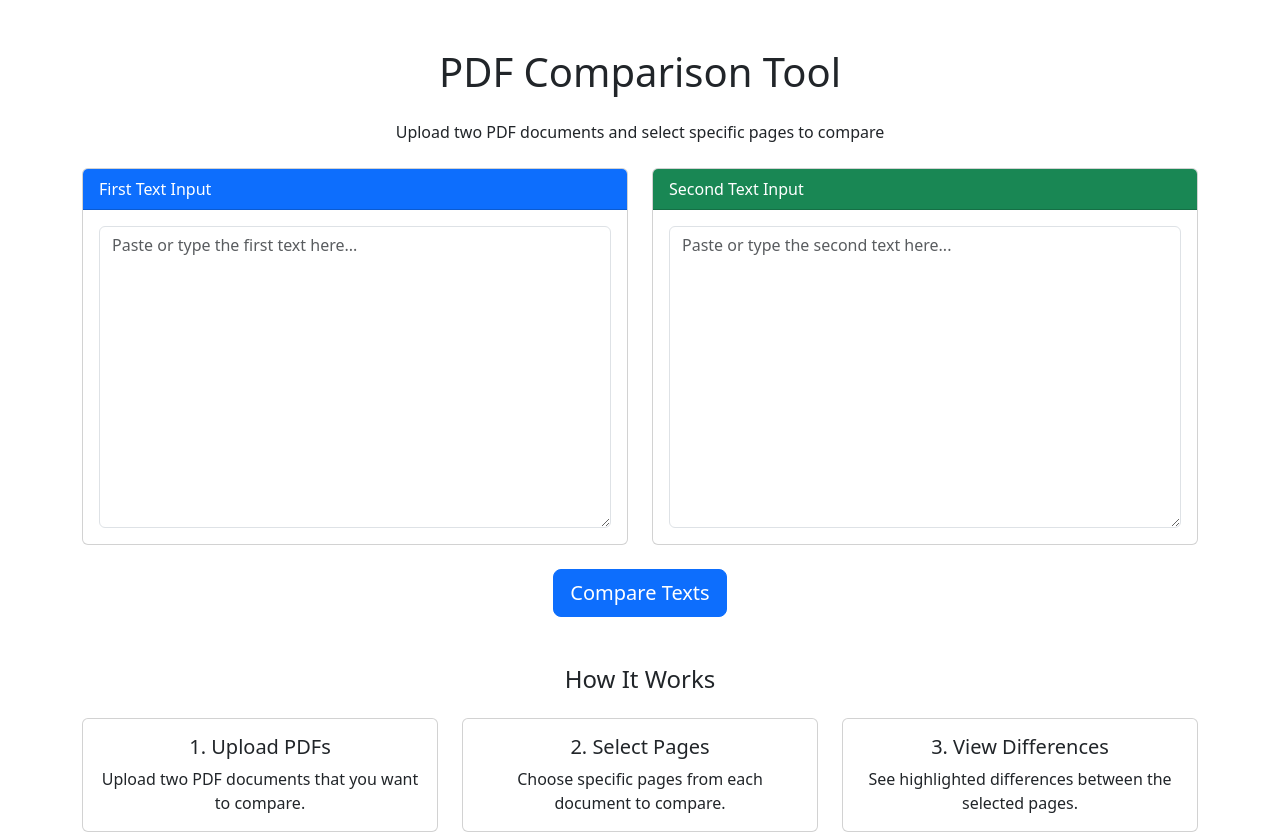
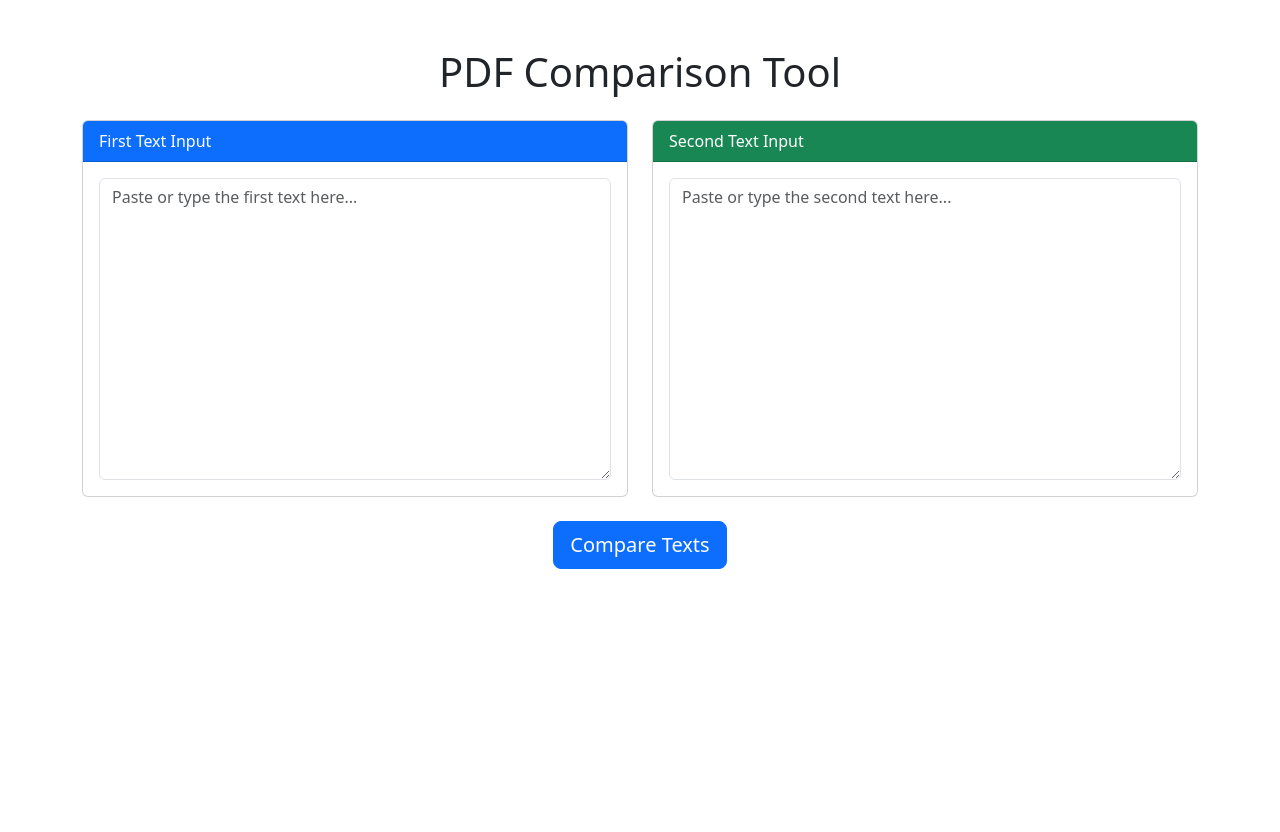
Before and after one commit to JasonSCFu/PDF_compare_text_extract, a Flask app: page / in a window 1280 px wide. After the commit the page ends 569 px from the top, so only its background shows below. Run offline with Flask 2, Linux system fonts and the light colour scheme; some libraries are stand-ins or nearby versions.

Commit message:
Fix AJAX comparison and streamline UI
- Fixed variable name typo causing 500 error
- Removed intermediate comparison step
- Improved form submission handling
- Updated UI to show results directly
- Removed unnecessary upload instructions

```diff
--- a/app.py
+++ b/app.py
@@ -38,7 +38,7 @@ def get_pdf_page_count(pdf_path):
 def index():
     return render_template('index.html')
 
-@app.route('/upload', methods=['POST'])
+@app.route('/', methods=['POST'])
 def upload_files():
     # Get pasted texts from the form
     text1 = request.form.get('text1', '').strip()
@@ -48,20 +48,87 @@ def upload_files():
         flash('Both text inputs are required', 'error')
         return redirect(request.url)
 
-    # Store texts in session (or pass directly)
-    session_data = {
-        'text1': text1,
-        'text2': text2,
-        'page_count1': 1,
-        'page_count2': 1
-    }
+    # For AJAX requests, return JSON response
+    if request.headers.get('X-Requested-With') == 'XMLHttpRequest':
+        # Import the highlight_text_diff function
+        import difflib
 
-    return render_template('compare.html',
-                          file1='Pasted Text 1',
-                          file2='Pasted Text 2',
-                          page_count1=1,
-                          page_count2=1,
-                          session_data=session_data)
+        def highlight_text_diff(a, b, color):
+            matcher = difflib.SequenceMatcher(None, a.split(), b.split())
+            result = []
+            for opcode, i1, i2, j1, j2 in matcher.get_opcodes():
+                if opcode == 'equal':
+                    words = a.split()[i1:i2] if color == 'red' else b.split()[j1:j2]
+                    result.extend(words)
+                elif opcode == 'delete' and color == 'red':
+                    for word in a.split()[i1:i2]:
+                        result.append(f'<span style="background:#f8d7da;color:#721c24;">{word}</span>')
+                elif opcode == 'insert' and color == 'green':
+                    for word in b.split()[j1:j2]:
+                        result.append(f'<span style="background:#d4edda;color:#155724;">{word}</span>')
+                elif opcode == 'replace':
+                    if color == 'red':
+                        for word in a.split()[i1:i2]:
+                            result.append(f'<span style="background:#f8d7da;color:#721c24;">{word}</span>')
+                    elif color == 'green':
+                        for word in b.split()[j1:j2]:
+                            result.append(f'<span style="background:#d4edda;color:#155724;">{word}</span>')
+            return ' '.join(result)
+
+        lines1 = text1.splitlines()
+        lines2 = text2.splitlines()
+        max_lines = max(len(lines1), len(lines2))
+        highlighted1 = []
+        highlighted2 = []
+        has_diff = False
+
+        for i in range(max_lines):
+            l1 = lines1[i] if i < len(lines1) else ''
+            l2 = lines2[i] if i < len(lines2) else ''
+            h1 = highlight_text_diff(l1, l2, 'red')
+            h2 = highlight_text_diff(l1, l2, 'green')
+            if h1 != l1 or h2 != l2:
+                has_diff = True
+            highlighted1.append(h1)
+            highlighted2.append(h2)
+
+        # Prepare the comparison result HTML
+        highlighted1_html = '\n'.join(highlighted1)
+        highlighted2_html = '\n'.join(highlighted2)
+
+        compare_html = f'''<div class="comparison-result">
+            <div class="row">
+                <div class="col-md-6">
+                    <div class="card">
+                        <div class="card-header bg-primary text-white">First Text (with highlights)</div>
+                        <div class="card-body" style="white-space: pre-wrap;">{highlighted1_html}</div>
+                    </div>
+                </div>
+                <div class="col-md-6">
+                    <div class="card">
+                        <div class="card-header bg-success text-white">Second Text (with highlights)</div>
+                        <div class="card-body" style="white-space: pre-wrap;">{highlighted2_html}</div>
+                    </div>
+                </div>
+            </div>
+            <div class="text-center mt-4">
+                <a href="/" class="btn btn-secondary">New Comparison</a>
+            </div>
+        </div>'''
+
+        if not has_diff:
+            return {
+                'status': 'success',
+                'html': '<div class="alert alert-info text-center">No differences found.</div>'
+            }, 200, {'Content-Type': 'application/json'}
+
+        return {
+            'status': 'success',
+            'html': compare_html
+        }, 200, {'Content-Type': 'application/json'}
+
+    # For non-AJAX requests, render the result directly
+    return compare(text1, text2)
 
 @app.route('/compare', methods=['POST'])
 def compare():
@@ -69,40 +136,95 @@ def compare():
     text1 = request.form.get('text1', '').strip()
     text2 = request.form.get('text2', '').strip()
 
-    # Get italic words to highlight (if specified)
-    italic_words_input = request.form.get('italic_words', '').strip()
-    specific_italic_words = None
-    if italic_words_input:
-        specific_italic_words = [word.strip() for word in italic_words_input.split(',') if word.strip()]
-
     if not text1 or not text2:
         flash('Both text inputs are required', 'error')
         return redirect(url_for('index'))
 
-    # --- Simple text comparison logic ---
-    # For demonstration, show differences using difflib
+    # --- Highlight differences in the original texts ---
     import difflib
-    diff = difflib.ndiff(text1.splitlines(), text2.splitlines())
-    diff_html = ''
-    for line in diff:
-        if line.startswith('- '):
-            diff_html += f'<div style="background:#f8d7da;color:#721c24;">{line[2:]}</div>'  # Red: only in text1
-        elif line.startswith('+ '):
-            diff_html += f'<div style="background:#d4edda;color:#155724;">{line[2:]}</div>'  # Green: only in text2
-        elif line.startswith('? '):
-            continue  # skip markers
-        else:
-            diff_html += f'<div>{line[2:]}</div>'
+    def highlight_text_diff(a, b, color):
+        matcher = difflib.SequenceMatcher(None, a.split(), b.split())
+        result = []
+        for opcode, i1, i2, j1, j2 in matcher.get_opcodes():
+            if opcode == 'equal':
+                # For 'equal' opcode, show the words from the text being processed
+                words = a.split()[i1:i2] if color == 'red' else b.split()[j1:j2]
+                result.extend(words)
+            elif opcode == 'delete' and color == 'red':
+                # Highlight deletions in red (for first text)
+                for word in a.split()[i1:i2]:
+                    result.append(f'<span style="background:#f8d7da;color:#721c24;">{word}</span>')
+            elif opcode == 'insert' and color == 'green':
+                # Highlight insertions in green (for second text)
+                for word in b.split()[j1:j2]:
+                    result.append(f'<span style="background:#d4edda;color:#155724;">{word}</span>')
+            elif opcode == 'replace':
+                if color == 'red':
+                    # For first text, show replaced/deleted words in red
+                    for word in a.split()[i1:i2]:
+                        result.append(f'<span style="background:#f8d7da;color:#721c24;">{word}</span>')
+                elif color == 'green':
+                    # For second text, show new words in green
+                    for word in b.split()[j1:j2]:
+                        result.append(f'<span style="background:#d4edda;color:#155724;">{word}</span>')
+        return ' '.join(result)
 
-    # Optionally highlight specific italic words (blue)
-    if specific_italic_words:
-        import re
-        for word in specific_italic_words:
-            diff_html = re.sub(rf'\b({re.escape(word)})\b', r'<span style="color:#0d6efd;font-style:italic;">\1</span>', diff_html, flags=re.IGNORECASE)
+    lines1 = text1.splitlines()
+    lines2 = text2.splitlines()
+    max_lines = max(len(lines1), len(lines2))
+    highlighted1 = []
+    highlighted2 = []
+    has_diff = False
+    for i in range(max_lines):
+        l1 = lines1[i] if i < len(lines1) else ''
+        l2 = lines2[i] if i < len(lines2) else ''
+        h1 = highlight_text_diff(l1, l2, 'red')  # First text: highlight what's in text1 but not in text2
+        h2 = highlight_text_diff(l1, l2, 'green')  # Second text: highlight what's in text2 but not in text1
+        if h1 != l1 or h2 != l2:
+            has_diff = True
+        highlighted1.append(h1)
+        highlighted2.append(h2)
 
-    return render_template('result.html',
-                           comparison_result=diff_html,
-                           specific_words=', '.join(specific_italic_words) if specific_italic_words else None)
+    # Prepare the comparison result HTML
+    highlighted1_html = '\n'.join(highlighted1)
+    highlighted2_html = '\n'.join(highlighted2)
+
+    compare_html = f'''<div class="comparison-result">
+        <div class="row">
+            <div class="col-md-6">
+                <div class="card">
+                    <div class="card-header bg-primary text-white">First Text (with highlights)</div>
+                    <div class="card-body" style="white-space: pre-wrap;">{highlighted1_html}</div>
+                </div>
+            </div>
+            <div class="col-md-6">
+                <div class="card">
+                    <div class="card-header bg-success text-white">Second Text (with highlights)</div>
+                    <div class="card-body" style="white-space: pre-wrap;">{highlighted2_html}</div>
+                </div>
+            </div>
+        </div>
+        <div class="text-center mt-4">
+            <a href="/" class="btn btn-secondary">New Comparison</a>
+        </div>
+    </div>'''
+
+    # If AJAX request, return the comparison result as JSON
+    if request.headers.get('X-Requested-With') == 'XMLHttpRequest':
+        if not has_diff:
+            return {
+                'status': 'success',
+                'html': '<div class="alert alert-info text-center">No differences found.</div>'
+            }, 200, {'Content-Type': 'application/json'}
+
+        return {
+            'status': 'success',
+            'html': compare_html
+        }, 200, {'Content-Type': 'application/json'}
+
+    # For non-AJAX, render the same in result.html
+    return render_template('result.html', comparison_result=compare_html)
+
 
 @app.route('/results/<filename>')
 def view_result(filename):
--- a/templates/index.html
+++ b/templates/index.html
@@ -29,7 +29,6 @@
 <body>
     <div class="container mt-5">
         <h1 class="text-center mb-4">PDF Comparison Tool</h1>
-        <p class="text-center mb-4">Upload two PDF documents and select specific pages to compare</p>
 
         <!-- Flash Messages -->
         {% with messages = get_flashed_messages(with_categories=true) %}
@@ -43,7 +42,8 @@
             {% endif %}
         {% endwith %}
 
-        <form action="{{ url_for('upload_files') }}" method="post">
+        <div id="input-form">
+            <form id="compare-form" action="{{ url_for('index') }}" method="post">
                 <div class="row">
                     <div class="col-md-6">
                         <div class="card">
@@ -67,127 +67,92 @@
                     </div>
                 </div>
                 <div class="text-center mt-4">
-                <button type="submit" class="btn btn-primary btn-lg">Compare Texts</button>
+                    <button type="submit" class="btn btn-primary btn-lg" id="compare-btn">
+                        <span id="button-text">Compare Texts</span>
+                        <span id="button-spinner" class="spinner-border spinner-border-sm d-none" role="status"></span>
+                    </button>
                 </div>
             </form>
+        </div>
+        <div id="compare-result" class="mt-5"></div>
 
-        <div class="mt-5 text-center">
-            <h4>How It Works</h4>
-            <div class="row mt-4">
-                <div class="col-md-4">
-                    <div class="card">
-                        <div class="card-body">
-                            <h5 class="card-title">1. Upload PDFs</h5>
-                            <p class="card-text">Upload two PDF documents that you want to compare.</p>
-                        </div>
-                    </div>
-                </div>
-                <div class="col-md-4">
-                    <div class="card">
-                        <div class="card-body">
-                            <h5 class="card-title">2. Select Pages</h5>
-                            <p class="card-text">Choose specific pages from each document to compare.</p>
-                        </div>
-                    </div>
-                </div>
-                <div class="col-md-4">
-                    <div class="card">
-                        <div class="card-body">
-                            <h5 class="card-title">3. View Differences</h5>
-                            <p class="card-text">See highlighted differences between the selected pages.</p>
-                        </div>
-                    </div>
-                </div>
-            </div>
-        </div>
+
     </div>
 
-    <script src="https://cdn.jsdelivr.net/npm/bootstrap@5.3.0/dist/js/bootstrap.bundle.min.js"></script>
+    <script src="https://cdn.jsdelivr.net/npm/bootstrap@5.1.3/dist/js/bootstrap.bundle.min.js"></script>
     <script>
     document.addEventListener('DOMContentLoaded', function() {
-            // Handle file selection for first PDF
-            const uploadContainer1 = document.getElementById('upload-container-1');
-            const fileInput1 = document.getElementById('pdf1');
-            const fileName1 = document.getElementById('file-name-1');
+        const form = document.getElementById('compare-form');
+        const resultDiv = document.getElementById('compare-result');
+        const compareBtn = document.getElementById('compare-btn');
+        const buttonText = document.getElementById('button-text');
+        const buttonSpinner = document.getElementById('button-spinner');
 
-            uploadContainer1.addEventListener('click', function() {
-                fileInput1.click();
-            });
+        // Function to handle form submission
+        async function handleSubmit(e) {
+            e.preventDefault();
 
-            fileInput1.addEventListener('change', function() {
-                if (this.files.length > 0) {
-                    fileName1.textContent = this.files[0].name;
+            // Show loading state
+            compareBtn.disabled = true;
+            buttonText.textContent = 'Comparing...';
+            buttonSpinner.classList.remove('d-none');
+
+            try {
+                // Show loading message
+                resultDiv.innerHTML = '<div class="text-center"><div class="spinner-border text-primary" role="status"><span class="visually-hidden">Loading...</span></div><p class="mt-2">Comparing texts...</p></div>';
+
+                // Submit form data
+                const response = await fetch(form.action, {
+                    method: 'POST',
+                    body: new FormData(form),
+                    headers: {
+                        'X-Requested-With': 'XMLHttpRequest',
+                        'Cache-Control': 'no-cache',
+                        'Pragma': 'no-cache',
+                        'Accept': 'application/json'
                     }
                 });
 
-            // Handle drag and drop for first PDF
-            uploadContainer1.addEventListener('dragover', function(e) {
-                e.preventDefault();
-                this.style.borderColor = '#007bff';
-                this.style.backgroundColor = '#f8f9fa';
-            });
+                if (!response.ok) {
+                    throw new Error(`HTTP error! status: ${response.status}`);
+                }
 
-            uploadContainer1.addEventListener('dragleave', function() {
-                this.style.borderColor = '#ccc';
-                this.style.backgroundColor = '';
-            });
+                // Parse JSON response
+                const data = await response.json();
 
-            uploadContainer1.addEventListener('drop', function(e) {
-                e.preventDefault();
-                this.style.borderColor = '#ccc';
-                this.style.backgroundColor = '';
+                // Update the result div with the HTML from the response
+                if (data.status === 'success') {
+                    resultDiv.innerHTML = data.html;
+                    // Scroll to results
+                    resultDiv.scrollIntoView({ behavior: 'smooth' });
+                } else {
+                    throw new Error(data.message || 'Unknown error occurred');
+                }
 
-                if (e.dataTransfer.files.length > 0) {
-                    const file = e.dataTransfer.files[0];
-                    if (file.type === 'application/pdf') {
-                        fileInput1.files = e.dataTransfer.files;
-                        fileName1.textContent = file.name;
-                    } else {
-                        alert('Please upload a PDF file');
+            } catch (error) {
+                console.error('Error:', error);
+                resultDiv.innerHTML = `
+                    <div class="alert alert-danger">
+                        <strong>Error:</strong> ${error.message}
+                    </div>`;
+            } finally {
+                // Restore button state
+                compareBtn.disabled = false;
+                buttonText.textContent = 'Compare Texts';
+                buttonSpinner.classList.add('d-none');
             }
         }
-            });
 
-            // Handle file selection for second PDF
-            const uploadContainer2 = document.getElementById('upload-container-2');
-            const fileInput2 = document.getElementById('pdf2');
-            const fileName2 = document.getElementById('file-name-2');
+        // Bind the event listener to the form
+        form.onsubmit = handleSubmit;
 
-            uploadContainer2.addEventListener('click', function() {
-                fileInput2.click();
-            });
-
-            fileInput2.addEventListener('change', function() {
-                if (this.files.length > 0) {
-                    fileName2.textContent = this.files[0].name;
-                }
-            });
-
-            // Handle drag and drop for second PDF
-            uploadContainer2.addEventListener('dragover', function(e) {
+        // Handle new comparison button if it exists in the results
+        document.addEventListener('click', function(e) {
+            if (e.target && e.target.matches('a[href="/"]')) {
                 e.preventDefault();
-                this.style.borderColor = '#28a745';
-                this.style.backgroundColor = '#f8f9fa';
-            });
-
-            uploadContainer2.addEventListener('dragleave', function() {
-                this.style.borderColor = '#ccc';
-                this.style.backgroundColor = '';
-            });
-
-            uploadContainer2.addEventListener('drop', function(e) {
-                e.preventDefault();
-                this.style.borderColor = '#ccc';
-                this.style.backgroundColor = '';
-
-                if (e.dataTransfer.files.length > 0) {
-                    const file = e.dataTransfer.files[0];
-                    if (file.type === 'application/pdf') {
-                        fileInput2.files = e.dataTransfer.files;
-                        fileName2.textContent = file.name;
-                    } else {
-                        alert('Please upload a PDF file');
-                    }
+                resultDiv.innerHTML = '';
+                form.reset();
+                window.scrollTo({ top: 0, behavior: 'smooth' });
             }
         });
     });
```
Also changed, not shown: templates/compare.html (+77 -29 lines), templates/result.html (+2 -21 lines), 1 other file. Lines whose indentation alone changed are shown as unchanged.
